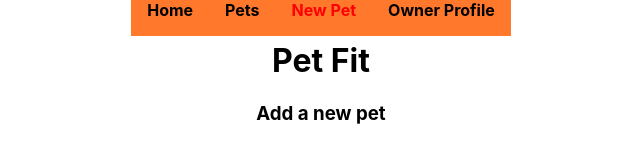
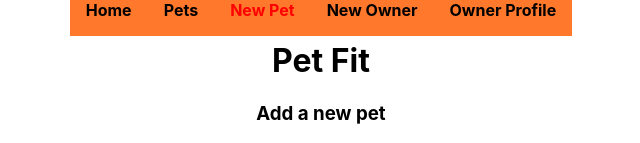
Before and after one commit to e-perlman/pet-fit-frontend, a React (Create React App) app: page /pets/new in a window 1280 px wide. Shown: the top 143 px of the page, without its empty margins (319-959 px from the left). Built offline with nearby package versions, Linux system fonts and the light colour scheme; no server answers.

Commit message:
add new owner route to nav bar

```diff
--- a/src/components/Navbar.js
+++ b/src/components/Navbar.js
@@ -48,6 +48,15 @@ const Navbar = () => {
             }}
                 exact
                 style={style}
+                to='/owners/new'
+            >New Owner</NavLink>
+            <NavLink
+            activeStyle={{
+                fontWeight: "bolder",
+                color: "red"
+            }}
+                exact
+                style={style}
                 to="/ownerprofile"
             >Owner Profile</NavLink>
     </div>
--- a/src/components/PetForm.js
+++ b/src/components/PetForm.js
@@ -27,8 +27,6 @@ const PetForm = () => {
       }))
       });
   }, [])
-
-  console.log('owner id',ownerIds)
 
   const history=useHistory()
 
```
